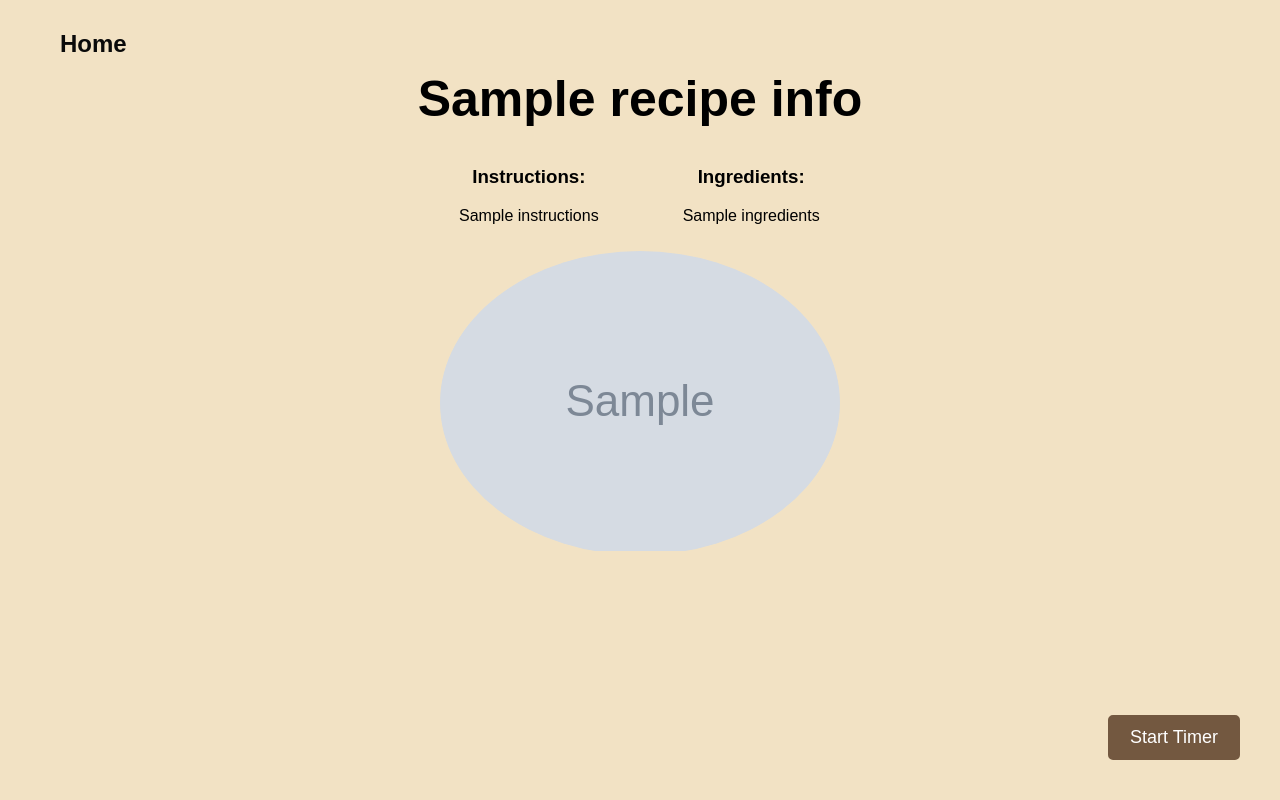
After one commit to VU-AppliedProgramming/example-project, a Flask app: template front-end/templates/onefavourite.html in a window 1280 px wide. The commit adds this page. Run offline with Flask 3, Linux system fonts and the light colour scheme; the template is opened without the code that fills it: most values are stand-ins (such as "Sample title", 1, 10 or a date in 2020); grey boxes marked "Sample" are stand-in pictures.

Commit message:
CRUD operations in progress

```diff
--- a/back-end/app.py
+++ b/back-end/app.py
@@ -6,6 +6,8 @@ import re
 import matplotlib.pyplot as plt
 import base64
 import io
+from test import Test
+from favrecipes import FavRecipes
 
 app = Flask(__name__)
 CORS(app)
@@ -15,10 +17,62 @@ API_KEY = os.environ.get('API_KEY')
 
 SPOONACULAR_API = "https://api.spoonacular.com/recipes/"
 
+fav_recipes = FavRecipes('myfavrecipes.json')
+
 @app.route('/health')
 def health_check():
     return 'OK', 200
 
+@app.route('/test')
+def test():
+    recipes= fav_recipes.get_recipes()
+    return jsonify(recipes)
+
+### CRUD OPERATIONS ###
+
+
+
+@app.route('/create_recipe', methods=['POST'])
+def create_recipe():
+    r_title = request.form['r_title']
+    r_id = request.form['r_id']
+    r_instructions = request.form['r_instructions']
+    r_ingredients = request.form['r_ingredients']
+    r_image = request.form['r_image']
+
+    recipe_added = fav_recipes.add_recipe(r_title, r_instructions, r_ingredients, r_image, r_id)
+
+    if recipe_added:
+        return jsonify({"message": "Recipe added successfully"}), 201
+    else:
+        return jsonify({"error": "Recipe with this title already exists"}), 409
+
+
+
+@app.route('/delete_recipe', methods=['DELETE'])
+def delete_recipe():
+    data = request.get_json()
+    r_title = data.get('r_title')
+
+    if fav_recipes.delete_recipe(r_title):
+        return jsonify({"message": "Recipe deleted successfully"}), 200
+    else:
+        return jsonify({"error": "Recipe with this title does not exist"}), 404
+
+
+@app.route('/update_recipe_instructions', methods=['PUT'])
+def update_recipe():
+    data = request.get_json()
+    r_title = data.get('r_title')
+    new_instructions = data.get('r_instructions')
+
+    if fav_recipes.update_recipe(r_title, new_instructions):
+        return jsonify({"message": "Instructions updated successfully"}), 200
+    else:
+        return jsonify({"error": "Recipe with this title does not exist"}), 404
+
+
+### CRUD OPERATIONS ###
 
 @app.route('/api/meals')
 def get_meals():
--- /dev/null
+++ b/front-end/templates/onefavourite.html
@@ -0,0 +1,143 @@
+<!DOCTYPE html>
+<html lang="en">
+<head>
+    <meta charset="UTF-8">
+    <meta name="viewport" content="width=device-width, initial-scale=1.0">
+    <title>Recipe</title>
+    <style>
+        body {
+            font-family: 'Poppins', sans-serif;
+            display: flex;
+            flex-direction: column;
+            align-items: center;
+            text-align: center;
+            background-color: #F2E2C4;
+        }
+        .recipe-container {
+            display: flex;
+            flex-direction: column;
+            align-items: center;
+            text-align: center;
+            max-width: 800px;
+            margin-top: 20px;
+        }
+        .recipe-title {
+            font-size: 50px;
+            margin-bottom: 20px;
+        }
+        .recipe-details {
+            display: flex;
+            justify-content: space-between;
+            width: 100%;
+        }
+        .recipe-instructions,
+        .recipe-ingredients {
+            flex: 1;
+            margin: 0 10px;
+        }
+        .recipe-meal-image {
+        max-width: 100%;
+        height: auto;
+        margin-top: 10px;
+        border-radius: 50%;
+        overflow: hidden;
+        }
+        .recipe-link {
+            margin-top: 20px;
+        }
+        .home-icon {
+            position: fixed;
+            top: 20px;
+            left: 40px;
+            z-index: 9999;
+            color: #0a0a0a;
+            font-size: 24px;
+            text-decoration: none;
+            cursor: pointer;
+            transition: color 0.3s, transform 0.3s;
+            border: none;
+            background: none;
+            padding: 10px 20px;
+            font-weight: bold;
+            border-radius: 5px;
+        }
+
+
+        .home-icon:hover {
+            color: #8C3E4E;
+            text-decoration: underline;
+            transform: scale(1.1);
+        }
+
+        .timer-container {
+            position: fixed;
+            bottom: 10px;
+            right: 40px;
+            display: flex;
+            flex-direction: column;
+            align-items: flex-end;
+        }
+
+        #timerDisplay {
+            font-size: 36px;
+            margin-bottom: 20px;
+        }
+
+        .timer-controls {
+            display: flex;
+            flex-direction: row;
+            margin-bottom: 10px;
+        }
+
+        .timer-controls button {
+            margin-left: 5px;
+            padding: 10px 20px;
+            font-size: 18px;
+            border: 2px solid #735840;
+            border-radius: 5px;
+            background-color: #735840;
+            color: #fff;
+            cursor: pointer;
+            transition: background-color 0.3s, color 0.3s;
+        }
+
+        .timer-controls button:hover {
+            background-color: #8C3E4E;
+            transform: scale(1.1);
+        }
+    </style>
+</head>
+<body>
+    <a href="/" class="home-icon">Home</a>
+
+    {% for recipe_name, recipe_info in results.items() %}
+    <div class="recipe-container">
+        <h2 class="recipe-title">{{ recipe_info.title }}</h2>
+        <div class="recipe-details">
+            <div class="recipe-instructions">
+                <h3>Instructions:</h3>
+                <p>{{ recipe_info.instructions }}</p>
+            </div>
+            <div class="recipe-ingredients">
+                <h3>Ingredients:</h3>
+                <p>{{ recipe_info.ingredients }}</p>
+            </div>
+        </div>
+        <div class="recipe-meal-image">
+            <img src="{{ recipe_info.image }}" alt="{{ recipe_name }}">
+        </div>
+        <div class="timer-container">
+            <div class="timer-controls">
+                <button id="startButton">Start Timer</button>
+                <button id="pauseButton" style="display: none;">Pause Timer</button>
+                <button id="resetButton" style="display: none;">Reset Timer</button>
+                <button id="closeButton" style="display: none;">Close Timer</button>
+            </div>
+            <div id="timerDisplay"></div>
+        </div>
+    </div>
+    {% endfor %}
+
+    <script src="http://127.0.0.1:5001/static/js/scripts.js"></script>
+</body>
+</html>
```
Also changed, not shown: back-end/favrecipes.py (added, +55 -0 lines), back-end/myfavrecipes.json (added, +30 -0 lines), back-end/test.py (added, +7 -0 lines), front-end/app.py (+27 -0 lines), front-end/templates/addfav.html (added, +50 -0 lines), front-end/templates/changeinstructions.html (added, +39 -0 lines), front-end/templates/deletefav.html (added, +36 -0 lines), front-end/templates/index.html (+9 -2 lines), front-end/templates/test.html (added, +43 -0 lines).
